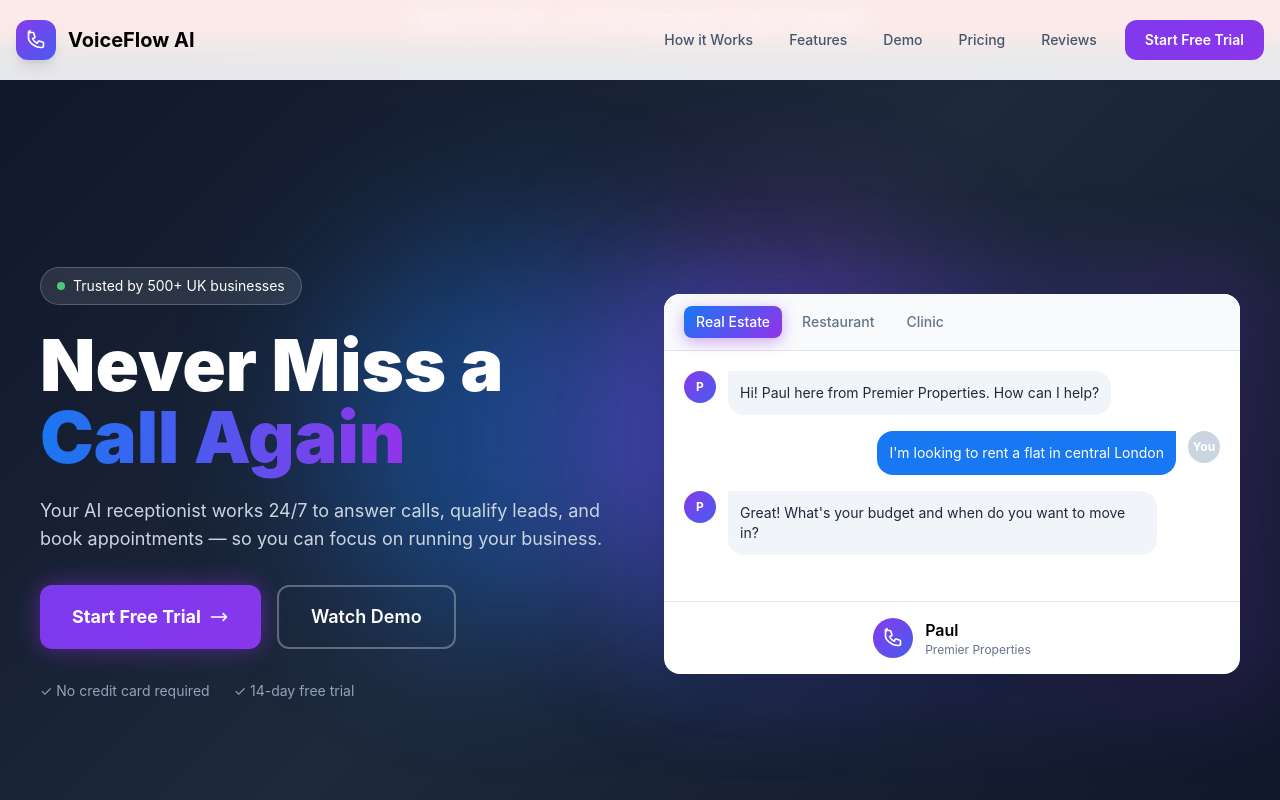
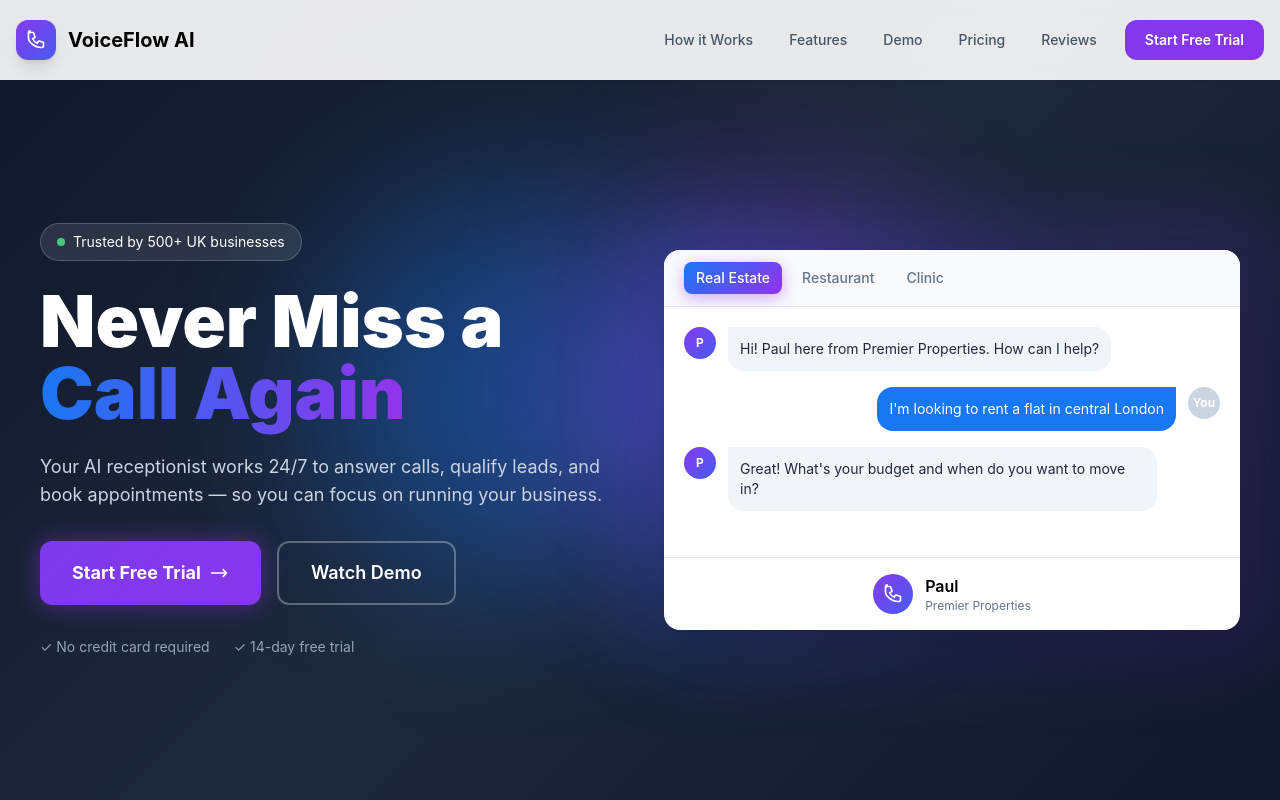
Before and after one commit to brun1988/voice-ai-uk, a Next.js app: page / in a window 1280 px wide. Shown: the top 800 px of the page. Built offline with nearby package versions, Linux system fonts and the light colour scheme.

Commit message:
revert: remove test div

```diff
--- a/components/Navbar.tsx
+++ b/components/Navbar.tsx
@@ -6,8 +6,6 @@ export default function Navbar() {
   const [mobileMenuOpen, setMobileMenuOpen] = useState(false)
 
   return (
-    <>
-    <div className="bg-red-600 text-white text-center p-2 text-xl font-bold">DEPLOY TEST - IF YOU SEE RED, BUILD WORKS</div>
     <nav className="fixed top-0 left-0 right-0 z-50 bg-white/90 backdrop-blur-md shadow-sm">
       <div className="max-w-7xl mx-auto px-4">
         <div className="flex justify-between items-center h-16 lg:h-20">
@@ -45,6 +43,5 @@ export default function Navbar() {
         <a href="/dashboard" className="block w-full mt-2 px-4 py-3 text-center gradient-bg text-white rounded-xl">Start Free Trial</a>
       </div>
     </nav>
-    </>
   )
 }
```
